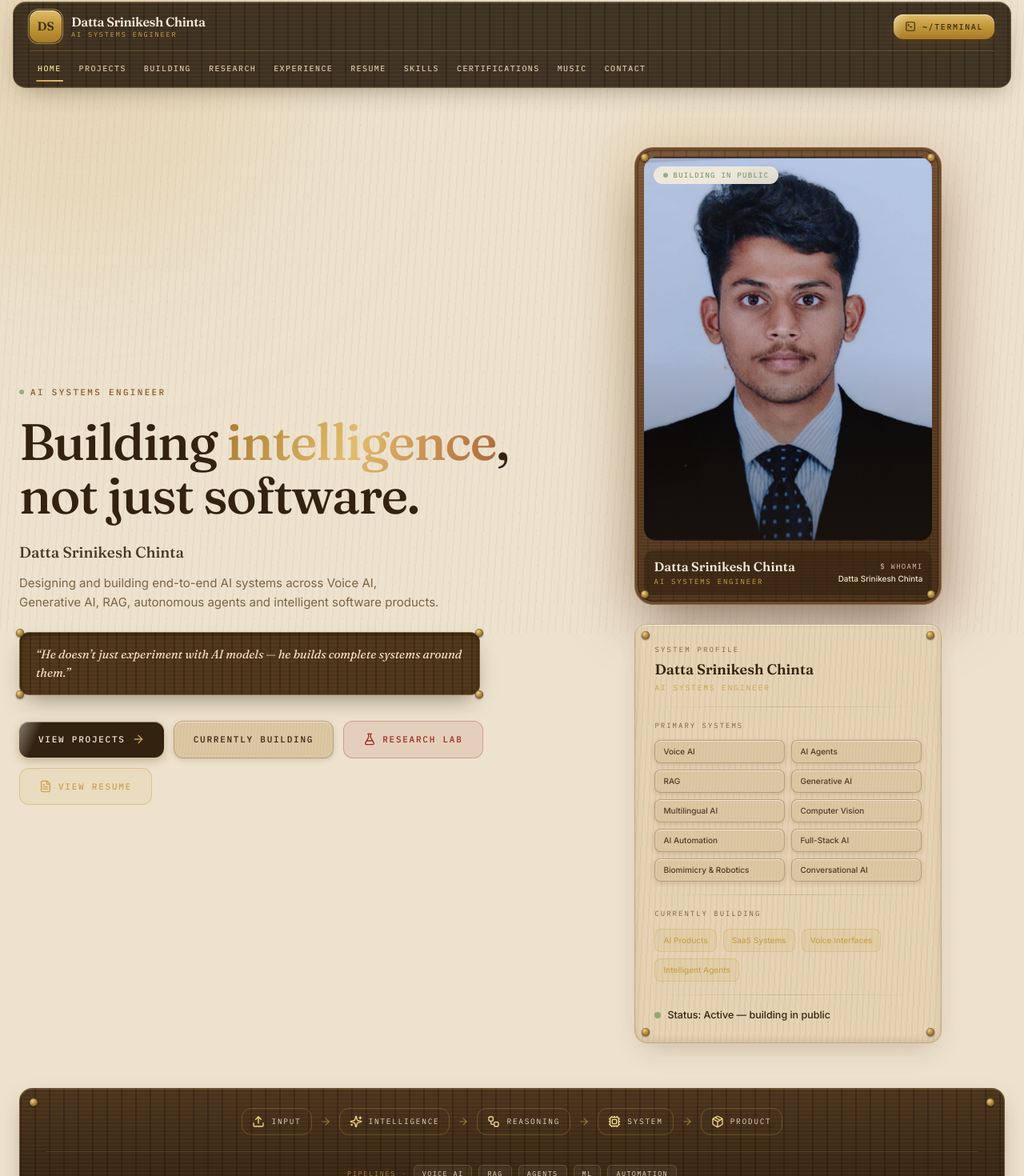
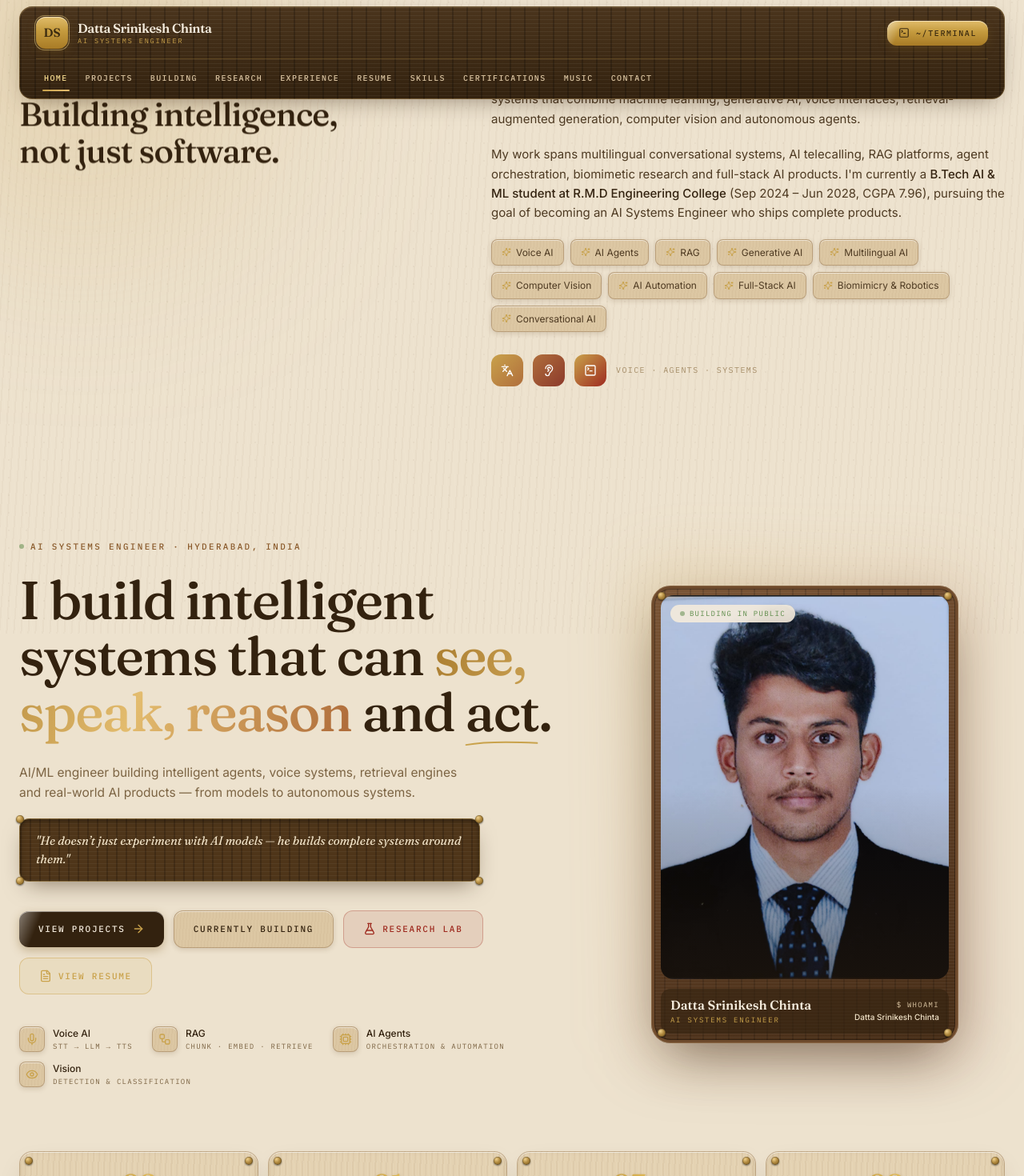
Before and after one commit to sri-nikesh-1432/Portfolio, a React (Vite) app: page / in a window 1280 px wide. Shown: the part 8-1478 px from the top of the page at 80% size. Built offline with nearby package versions, Linux system fonts and the light colour scheme.

Commit message:
revert: undo hero/about full-viewport redesign, restore pre-redesign layout

```diff
--- a/src/components/AppShell.tsx
+++ b/src/components/AppShell.tsx
@@ -44,7 +44,7 @@ export const AppShell: React.FC<AppShellProps> = ({ children }) => {
 
       <Navbar onOpenTerminal={openTerminal} />
 
-      <main className="mx-auto max-w-7xl px-4 pt-24 pb-8 sm:px-6 lg:pt-40">{children}</main>
+      <main className="mx-auto max-w-7xl px-4 pt-24 pb-8 sm:px-6">{children}</main>
 
       <Footer onOpenTerminal={openTerminal} />
 
--- a/src/components/Navbar.tsx
+++ b/src/components/Navbar.tsx
@@ -42,13 +42,13 @@ export const Navbar: React.FC<NavbarProps> = ({ onOpenTerminal }) => {
 
   return (
     <header
-      className={`fixed inset-x-0 top-0 z-40 px-3 transition-all duration-500 sm:px-4 ${
-        scrolled ? 'py-1.5' : 'py-2.5'
+      className={`fixed inset-x-0 top-0 z-40 transition-all duration-500 ${
+        scrolled ? 'py-2' : 'py-4'
       }`}
     >
-      <div className="mx-auto max-w-7xl">
+      <div className="mx-auto max-w-7xl px-4 sm:px-6">
         <nav
-          className={`wood-plank-floating rounded-2xl px-4 py-2.5 transition-shadow duration-500 sm:px-5 ${
+          className={`wood-plank rounded-2xl px-4 py-3 transition-shadow duration-500 sm:px-5 ${
             scrolled ? 'shadow-lift' : ''
           }`}
         >
@@ -90,7 +90,7 @@ export const Navbar: React.FC<NavbarProps> = ({ onOpenTerminal }) => {
           </div>
 
           {/* Row 2 — full navigation strip (desktop) */}
-          <div className="mt-2.5 hidden flex-wrap items-center gap-x-0.5 gap-y-1 border-t border-[#C9A24B]/25 pt-2 lg:flex">
+          <div className="mt-3 hidden flex-wrap items-center gap-x-0.5 gap-y-1 border-t border-[#C9A24B]/25 pt-2.5 lg:flex">
             {LINKS.map((link) => (
               <NavLink
                 key={link.to}
@@ -112,7 +112,7 @@ export const Navbar: React.FC<NavbarProps> = ({ onOpenTerminal }) => {
 
           {/* Mobile menu */}
           {mobileOpen && (
-            <div className="mt-2.5 grid grid-cols-2 gap-1 border-t border-[#C9A24B]/25 pt-2.5 lg:hidden">
+            <div className="mt-3 grid grid-cols-2 gap-1 border-t border-[#C9A24B]/25 pt-3 lg:hidden">
               {LINKS.map((link) => (
                 <NavLink
                   key={link.to}
--- a/src/index.css
+++ b/src/index.css
@@ -76,25 +76,6 @@ body {
     inset 0 1px 0 rgba(255, 255, 255, 0.6),
     0 24px 48px -14px rgba(90, 60, 25, 0.4),
     0 0 0 1px rgba(176, 137, 63, 0.2);
-}
-
-/* ---------- Floating nav panel (translucent walnut + blur) ---------- */
-.wood-plank-floating {
-  background-color: rgba(38, 26, 12, 0.88);
-  background-image:
-    repeating-linear-gradient(90deg, rgba(0, 0, 0, 0.18) 0 2px, transparent 2px 18px),
-    repeating-linear-gradient(180deg, rgba(255, 255, 255, 0.05) 0 1px, transparent 1px 5px);
-  border: 1px solid rgba(224, 188, 106, 0.3);
-  box-shadow:
-    0 10px 30px -12px rgba(40, 22, 6, 0.45),
-    inset 0 1px 0 rgba(255, 220, 170, 0.12);
-  backdrop-filter: blur(18px) saturate(1.3);
-  -webkit-backdrop-filter: blur(18px) saturate(1.3);
-}
-
-/* Anchored sections clear the floating header when jumped to */
-section {
-  scroll-margin-top: 9rem;
 }
 
 /* ---------- Dark walnut plank (nav, signboards) ---------- */
--- a/src/pages/Home.tsx
+++ b/src/pages/Home.tsx
@@ -4,12 +4,15 @@ import {
   ArrowRight,
   ArrowUpRight,
   Cpu,
+  Ear,
+  Eye,
   FileText,
   FlaskConical,
+  Languages,
   Lightbulb,
-  Package,
+  Mic,
   Sparkles,
-  Upload,
+  TerminalSquare,
   Workflow,
 } from 'lucide-react';
 import { Reveal } from '../components/Reveal';
@@ -27,18 +30,12 @@ import {
   RESEARCH,
 } from '../data/portfolioData';
 
-/* System blueprint — from raw input to shipped product */
-const BLUEPRINT = [
-  { label: 'Input', icon: Upload },
-  { label: 'Intelligence', icon: Sparkles },
-  { label: 'Reasoning', icon: Workflow },
-  { label: 'System', icon: Cpu },
-  { label: 'Product', icon: Package },
+const HERO_MODULES = [
+  { icon: Mic, label: 'Voice AI', detail: 'STT → LLM → TTS' },
+  { icon: Workflow, label: 'RAG', detail: 'Chunk · Embed · Retrieve' },
+  { icon: Cpu, label: 'AI Agents', detail: 'Orchestration & automation' },
+  { icon: Eye, label: 'Vision', detail: 'Detection & classification' },
 ];
-
-const PIPELINES = ['Voice AI', 'RAG', 'Agents', 'ML', 'Automation'];
-
-const BUILDING_NOW = ['AI Products', 'SaaS Systems', 'Voice Interfaces', 'Intelligent Agents'];
 
 export const Home: React.FC = () => {
   const [resumeOpen, setResumeOpen] = useState(false);
@@ -46,53 +43,104 @@ export const Home: React.FC = () => {
 
   return (
     <div className="space-y-28 md:space-y-36">
-      {/* ---------------- HERO / ABOUT — full-viewport composition ---------------- */}
-      <section className="flex min-h-[calc(100dvh_-_6rem)] flex-col justify-center pt-6 md:pt-8 lg:min-h-[calc(100dvh_-_10rem)]">
-        <div className="grid items-center gap-12 lg:grid-cols-[1.08fr_0.92fr] lg:gap-14">
-          {/* LEFT — identity + statement */}
+      {/* ---------------- ABOUT / IDENTITY ---------------- */}
+      <section>
+        <div className="grid gap-10 lg:grid-cols-[0.9fr_1.1fr] lg:gap-16">
+          <SectionHeading
+            eyebrow="About"
+            title={<>Building intelligence, not just software.</>}
+            description=""
+          />
+          <Reveal delay={120}>
+            <div className="space-y-5 text-[15px] leading-relaxed text-inkSoft">
+              <p>
+                I'm <span className="font-medium text-ink">{PERSONAL.name}</span> — an AI/ML engineer
+                and builder focused on creating intelligent systems that combine machine learning,
+                generative AI, voice interfaces, retrieval-augmented generation, computer vision and
+                autonomous agents.
+              </p>
+              <p>
+                My work spans multilingual conversational systems, AI telecalling, RAG platforms,
+                agent orchestration, biomimetic research and full-stack AI products. I'm currently a{' '}
+                <span className="font-medium text-ink">B.Tech AI & ML student at R.M.D Engineering College</span>{' '}
+                ({PERSONAL.education.period}, CGPA {PERSONAL.education.cgpa}), pursuing the goal of
+                becoming an AI Systems Engineer who ships complete products.
+              </p>
+              <div className="flex flex-wrap gap-2">
+                {PERSONAL.interests.map((i) => (
+                  <span
+                    key={i}
+                    className="wood-chip inline-flex items-center gap-1.5 rounded-lg px-3 py-1.5 text-[12px] text-inkSoft"
+                  >
+                    <Sparkles className="h-3 w-3 text-accent-gold" />
+                    {i}
+                  </span>
+                ))}
+              </div>
+              <div className="flex items-center gap-3 pt-2">
+                <span className="flex h-10 w-10 items-center justify-center rounded-xl bg-gradient-to-br from-accent-gold to-accent-copper text-white">
+                  <Languages className="h-4 w-4" />
+                </span>
+                <span className="flex h-10 w-10 items-center justify-center rounded-xl bg-gradient-to-br from-accent-copper to-accent-rosewood text-white">
+                  <Ear className="h-4 w-4" />
+                </span>
+                <span className="flex h-10 w-10 items-center justify-center rounded-xl bg-gradient-to-br from-accent-gold to-accent-red text-white">
+                  <TerminalSquare className="h-4 w-4" />
+                </span>
+                <span className="font-mono text-[10px] uppercase tracking-[0.14em] text-faint">
+                  voice · agents · systems
+                </span>
+              </div>
+            </div>
+          </Reveal>
+        </div>
+      </section>
+
+      {/* ---------------- HERO ---------------- */}
+      <section className="relative pt-6 md:pt-12">
+        <div className="grid items-center gap-14 lg:grid-cols-[1.15fr_0.85fr]">
           <div>
             <Reveal>
               <p className="eyebrow flex items-center gap-2 text-[#8A5A2B]">
                 <span className="inline-block h-1.5 w-1.5 animate-pulseSoft rounded-full bg-status-green" />
-                AI Systems Engineer
+                AI Systems Engineer · Hyderabad, India
               </p>
             </Reveal>
 
-            <Reveal delay={100}>
-              <h1 className="mt-5 font-display text-[2.7rem] font-medium leading-[1.05] tracking-tight text-ink md:text-[3.5rem] lg:text-[4rem]">
-                Building <span className="holo-text">intelligence</span>,
-                <br />
-                not just software.
+            <Reveal delay={120}>
+              <h1 className="mt-6 font-display text-[2.9rem] font-medium leading-[1.04] tracking-tight text-ink md:text-[4.2rem]">
+                I build intelligent systems that can{' '}
+                <span className="holo-text">see, speak, reason</span> and{' '}
+                <span className="relative inline-block">
+                  act
+                  <svg className="absolute -bottom-2 left-0 w-full" viewBox="0 0 120 10" fill="none">
+                    <path d="M2 8C30 3 60 2 118 5" stroke="#C9A24B" strokeWidth="2.5" strokeLinecap="round" />
+                  </svg>
+                </span>
+                .
               </h1>
             </Reveal>
 
-            <Reveal delay={190}>
-              <p className="mt-6 font-display text-[19px] font-medium text-ink/90">
-                {PERSONAL.name}
+            <Reveal delay={220}>
+              <p className="mt-7 max-w-xl text-[15.5px] leading-relaxed text-muted text-balance">
+                {PERSONAL.tagline}
               </p>
             </Reveal>
 
-            <Reveal delay={260}>
-              <p className="mt-3 max-w-xl text-[15px] leading-relaxed text-muted text-balance">
-                Designing and building end-to-end AI systems across Voice AI, Generative AI, RAG,
-                autonomous agents and intelligent software products.
-              </p>
-            </Reveal>
-
-            <Reveal delay={340}>
-              <div className="wood-sign relative mt-6 max-w-xl rounded-xl px-5 py-4">
+            <Reveal delay={320}>
+              <div className="wood-sign relative mt-5 max-w-xl rounded-xl px-5 py-4">
                 <span className="brass-stud absolute -left-[5px] -top-[5px]" />
                 <span className="brass-stud absolute -right-[5px] -top-[5px]" />
                 <span className="brass-stud absolute -bottom-[5px] -left-[5px]" />
                 <span className="brass-stud absolute -bottom-[5px] -right-[5px]" />
                 <p className="font-display text-[15px] italic text-[#F2E4C9]">
-                  &ldquo;{PERSONAL.positioning}&rdquo;
+                  "{PERSONAL.positioning}"
                 </p>
               </div>
             </Reveal>
 
             <Reveal delay={420}>
-              <div className="mt-8 flex flex-wrap items-center gap-3">
+              <div className="mt-9 flex flex-wrap items-center gap-3">
                 <Link
                   to="/projects"
                   className="holo-sheen group inline-flex items-center gap-2 rounded-xl bg-wooddark px-6 py-3.5 font-mono text-[11px] font-medium uppercase tracking-[0.16em] text-[#F4EBDC] shadow-brass transition-all duration-300 hover:-translate-y-0.5 hover:shadow-lift"
@@ -122,13 +170,27 @@ export const Home: React.FC = () => {
                 </button>
               </div>
             </Reveal>
+
+            <Reveal delay={520}>
+              <div className="mt-10 flex flex-wrap items-center gap-x-6 gap-y-3">
+                {HERO_MODULES.map((m) => (
+                  <div key={m.label} className="flex items-center gap-2.5">
+                    <span className="wood-chip flex h-8 w-8 items-center justify-center rounded-lg">
+                      <m.icon className="h-4 w-4 text-accent-gold" />
+                    </span>
+                    <span className="flex flex-col">
+                      <span className="text-[12px] font-medium text-ink">{m.label}</span>
+                      <span className="font-mono text-[9px] uppercase tracking-[0.14em] text-muted">{m.detail}</span>
+                    </span>
+                  </div>
+                ))}
+              </div>
+            </Reveal>
           </div>
 
-          {/* RIGHT — portrait + system profile */}
-          <Reveal delay={240} className="relative">
-            <div className="mx-auto w-full max-w-sm">
           {/* Portrait in wooden frame */}
-              <div className="relative">
+          <Reveal delay={260} className="relative">
+            <div className="relative mx-auto max-w-sm">
               <div className="absolute -inset-5 rounded-[32px] bg-gradient-to-br from-accent-gold/25 via-accent-copper/15 to-accent-rosewood/20 blur-2xl" />
               <div className="wood-frame relative overflow-hidden rounded-3xl p-3">
                 <span className="brass-stud absolute left-2 top-2 z-10" />
@@ -165,120 +227,12 @@ export const Home: React.FC = () => {
                 </div>
               </div>
             </div>
-
-              {/* System profile card */}
-              <div className="wood-card relative mt-6 rounded-2xl p-6">
-                <span className="brass-stud absolute left-2 top-2" />
-                <span className="brass-stud absolute right-2 top-2" />
-                <span className="brass-stud absolute bottom-2 left-2" />
-                <span className="brass-stud absolute bottom-2 right-2" />
-
-                <p className="font-mono text-[9px] uppercase tracking-[0.24em] text-muted">
-                  System Profile
-                </p>
-                <p className="mt-2 font-display text-[18px] font-semibold leading-tight text-ink">
-                  {PERSONAL.name}
-                </p>
-                <p className="mt-1 font-mono text-[9.5px] uppercase tracking-[0.2em] text-accent-gold">
-                  {PERSONAL.role}
-                </p>
-
-                <div className="hairline my-4" />
-
-                <p className="font-mono text-[9px] uppercase tracking-[0.22em] text-muted">
-                  Primary Systems
-                </p>
-                <div className="mt-3 grid grid-cols-2 gap-2">
-                  {PERSONAL.interests.map((i) => (
-                    <span
-                      key={i}
-                      className="wood-chip rounded-lg px-2.5 py-1.5 text-[10px] font-medium text-inkSoft"
-                    >
-                      {i}
-                    </span>
-                  ))}
-                </div>
-
-                <div className="hairline my-4" />
-
-                <p className="font-mono text-[9px] uppercase tracking-[0.22em] text-muted">
-                  Currently Building
-                </p>
-                <div className="mt-3 flex flex-wrap gap-2">
-                  {BUILDING_NOW.map((b) => (
-                    <span
-                      key={b}
-                      className="rounded-lg border border-accent-gold/35 bg-accent-gold/10 px-2.5 py-1.5 text-[10px] font-medium text-accent-gold"
-                    >
-                      {b}
-                    </span>
-                  ))}
-                </div>
-
-                <div className="hairline my-4" />
-
-                <p className="flex items-center gap-2 text-[12.5px] font-medium text-ink">
-                  <span className="h-2 w-2 animate-pulseSoft rounded-full bg-status-green" />
-                  Status: Active — building in public
-                </p>
-              </div>
-            </div>
           </Reveal>
         </div>
 
-        {/* Blueprint band — input → product */}
-        <Reveal delay={300}>
-          <div className="wood-plank relative mt-14 overflow-hidden rounded-2xl px-5 py-6 md:px-8">
-            <span className="brass-stud absolute left-3 top-3" />
-            <span className="brass-stud absolute right-3 top-3" />
-            <span className="brass-stud absolute bottom-3 left-3" />
-            <span className="brass-stud absolute bottom-3 right-3" />
-
-            <div className="flex flex-wrap items-center justify-center gap-x-2.5 gap-y-3">
-              {BLUEPRINT.map((stage, i) => (
-                <React.Fragment key={stage.label}>
-                  <div className="flex items-center gap-2 rounded-xl border border-[#C9A24B]/30 bg-[#C9A24B]/8 px-3 py-2">
-                    <stage.icon className="h-4 w-4 text-[#F4D98E]" />
-                    <span className="font-mono text-[9.5px] uppercase tracking-[0.18em] text-[#E8D9BD]">
-                      {stage.label}
-                    </span>
-                  </div>
-                  {i < BLUEPRINT.length - 1 && (
-                    <ArrowRight className="h-3.5 w-3.5 shrink-0 text-[#C9A24B]/60" />
-                  )}
-                </React.Fragment>
-              ))}
-            </div>
-
-            <div className="mt-5 flex flex-wrap items-center justify-center gap-2 border-t border-[#C9A24B]/20 pt-4">
-              <span className="font-mono text-[8.5px] uppercase tracking-[0.2em] text-[#C9A24B]/70">
-                pipelines ·
-              </span>
-              {PIPELINES.map((p) => (
-                <span
-                  key={p}
-                  className="rounded-md border border-[#C9A24B]/25 bg-white/5 px-2.5 py-1 font-mono text-[8.5px] uppercase tracking-[0.16em] text-[#E8D9BD]"
-                >
-                  {p}
-                </span>
-              ))}
-            </div>
-          </div>
-        </Reveal>
-
-        {/* Bottom status bar */}
-        <Reveal delay={380}>
-          <div className="mt-8 flex items-center justify-center gap-2.5">
-            <span className="h-1.5 w-1.5 animate-pulseSoft rounded-full bg-status-green" />
-            <p className="font-mono text-[10px] uppercase tracking-[0.22em] text-muted">
-              AI Systems Engineer · Hyderabad, India
-            </p>
-          </div>
-        </Reveal>
-
         {/* Honest counters — wooden plaques */}
         <Reveal delay={200}>
-          <div className="mt-12 grid grid-cols-2 gap-3 lg:grid-cols-4">
+          <div className="mt-20 grid grid-cols-2 gap-3 lg:grid-cols-4">
             {METRICS.map((m) => (
               <div
                 key={m.label}
@@ -503,6 +457,8 @@ export const Home: React.FC = () => {
         </Reveal>
       </section>
 
+
+
       <ResumeModal open={resumeOpen} onClose={() => setResumeOpen(false)} />
       <SuggestionModal
         open={suggestFor !== null}
```
Lines whose indentation alone changed are shown as unchanged.
